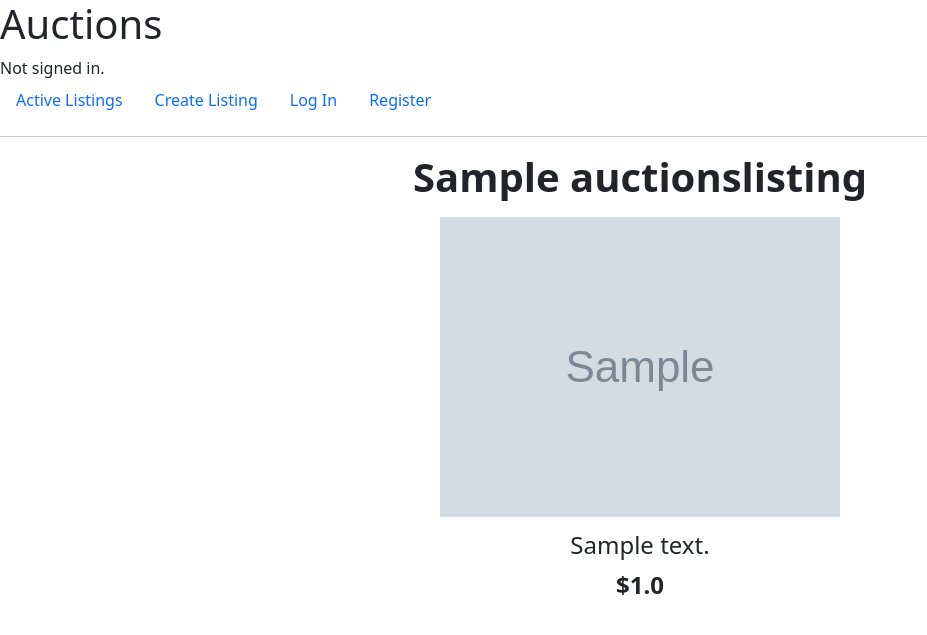
After one commit to Oliveira-Renato/commerce, a Django app: page /listing/1 in a window 1280 px wide. The commit adds this page. Shown: the top 635 px of the page, without its empty margins (0-927 px from the left). Run offline with Django 3.2, Linux system fonts and the light colour scheme; tables that the repository leaves empty hold one stand-in row (values such as "Sample post"); grey boxes marked "Sample" are stand-in pictures; some libraries are stand-ins or nearby versions.

Commit message:
feat: listing function and page created

```diff
--- a/auctions/static/auctions/styles.css
+++ b/auctions/static/auctions/styles.css
@@ -64,4 +64,45 @@ ul {
   overflow: hidden;
 }
 
+#listing .listing-info {
+  margin: 0 40px;
+}
+#listing .listing-info > h1 {
+  font-size: 2.5rem;
+  font-weight: 600;
+  margin-bottom: 1rem;
+  text-align: center;
+}
+#listing .listing-info .listing-image {
+  display: block;
+  width: 100%;
+  height: auto;
+  margin-bottom: 1rem;
+}
+#listing .listing-info .listing-image > img {
+  width: 400px;
+  height: auto;
+}
+#listing .listing-info .listing-description {
+  display: block;
+  width: 100%;
+  height: auto;
+}
+#listing .listing-info .listing-description > p {
+  font-size: 1.5rem;
+  font-weight: 400;
+  line-height: 1.5rem;
+  margin-bottom: 1rem;
+}
+#listing .listing-info .listing-price {
+  display: block;
+  width: 100%;
+  height: auto;
+}
+#listing .listing-info .listing-price > p {
+  font-size: 1.5rem;
+  font-weight: 600;
+  line-height: 1.5rem;
+}
+
 /*# sourceMappingURL=styles.css.map */
--- a/auctions/templates/auctions/index.html
+++ b/auctions/templates/auctions/index.html
@@ -12,6 +12,9 @@
                 </li>
                 <li class="desc-item">{{ t.description}}</li>
                 <li class="price-iten">${{ t.inicial_bid}}</li>
+                <a href="{% url 'listing' t.id %}">
+                    <button class="">See more</button>
+                </a>
             </div>
             {% endif %}
         {% endfor %}
--- /dev/null
+++ b/auctions/templates/auctions/listing.html
@@ -0,0 +1,19 @@
+{% extends "auctions/layout.html" %}
+
+{% block body %}
+<section id="listing">
+    <div class="listing-info">
+        <h1>{{ listing.title }}</h1>
+        <div class="listing-image text-center">
+            <img src="{{ listing.image_url }}" alt="">
+        </div>
+        <div class="listing-description text-center">
+            <p>{{ listing.description }}</p>
+        </div>
+        <div class="listing-price text-center">
+            <p>${{ listing.inicial_bid }}</p>
+        </div>
+    </div>
+</section>
+
+{% endblock %}
--- a/auctions/urls.py
+++ b/auctions/urls.py
@@ -7,5 +7,6 @@ urlpatterns = [
     path("login", views.login_view, name="login"),
     path("logout", views.logout_view, name="logout"),
     path("register", views.register, name="register"),
-    path("create-listing", views.create_listing, name="create_listing")
+    path("create-listing", views.create_listing, name="create_listing"),
+    path("listing/<int:listing_id>", views.listing, name="listing"),
 ]
--- a/auctions/views.py
+++ b/auctions/views.py
@@ -75,3 +75,8 @@ def create_listing(request):
         return HttpResponseRedirect(reverse("index"))
     else:
         return render(request, "auctions/create_listing.html")
+
+def listing(request, listing_id):
+    return render(request, "auctions/listing.html", {
+        "listing": AuctionsListing.objects.get(id=listing_id)
+    })
```
Also changed, not shown: auctions/static/auctions/style.scss (+44 -0 lines), 1 other file.
